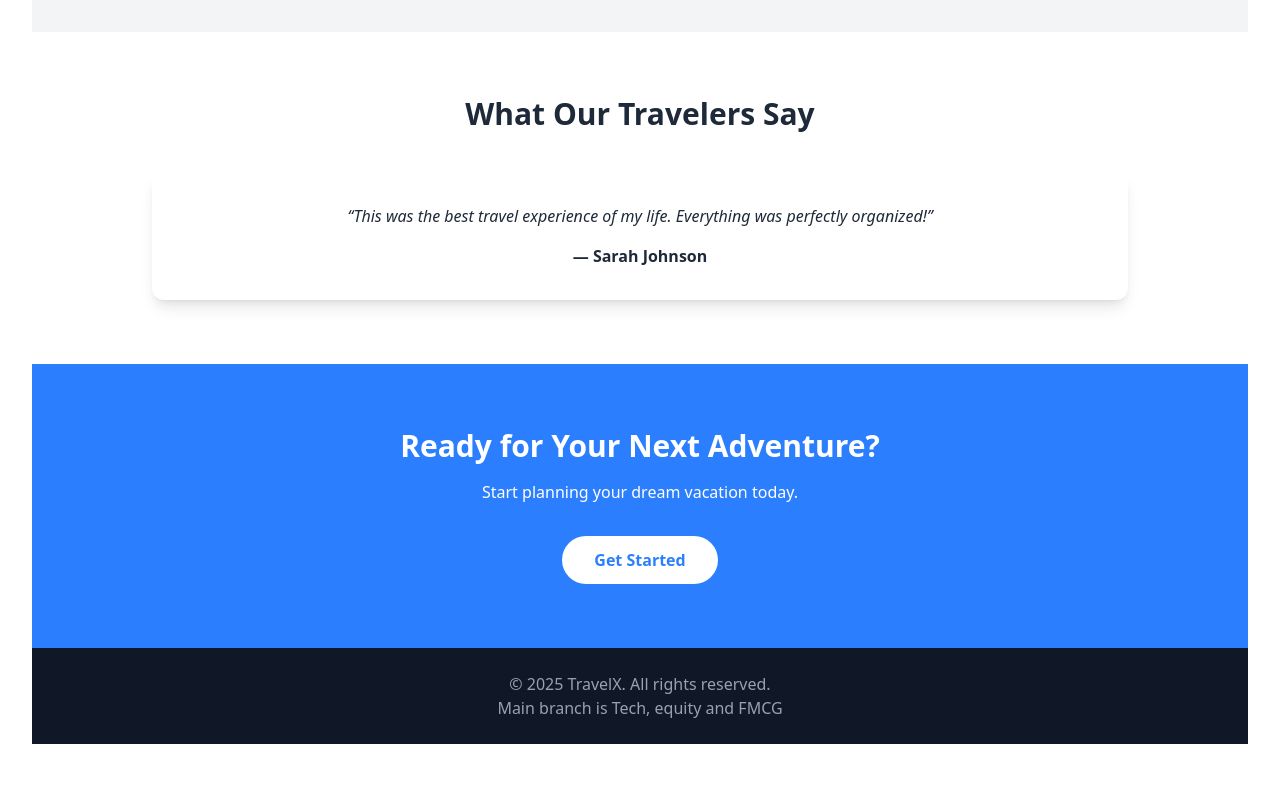
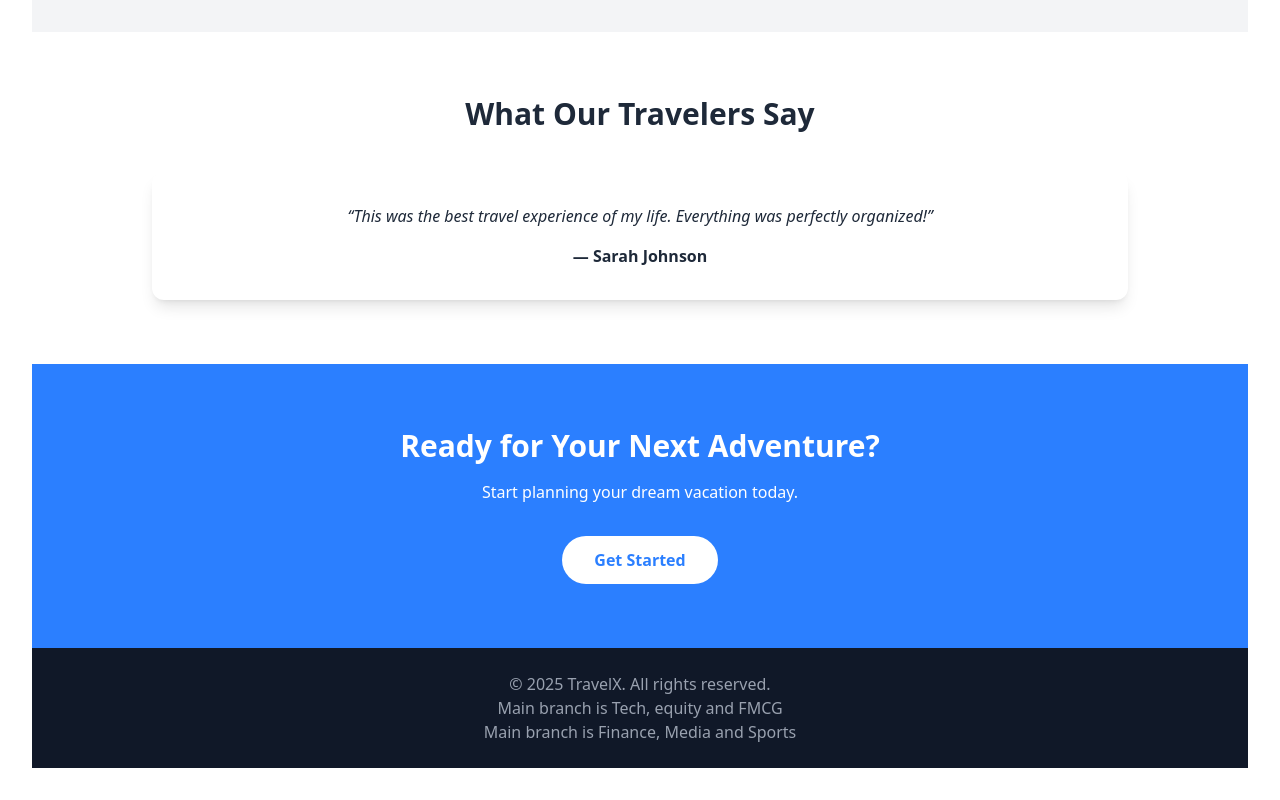
Before and after one commit to Proacc999/kraw, a React (Vite) app: page / in a window 1280 px wide. Shown: the part 1540-2340 px from the top of the page. Before the commit the page ends 2316 px from the top, so only its background shows below. Built offline with nearby package versions, Linux system fonts and the light colour scheme.

Commit message:
few more company

```diff
--- a/src/App.jsx
+++ b/src/App.jsx
@@ -119,6 +119,7 @@ const destinations = [
       <footer className="bg-gray-900 text-gray-400 py-6 text-center">
         © 2025 TravelX. All rights reserved.
           <div>Main branch is Tech, equity and FMCG</div>
+          <div>Main branch is Finance, Media and Sports</div>
       </footer>
     </div>
     </>
```
